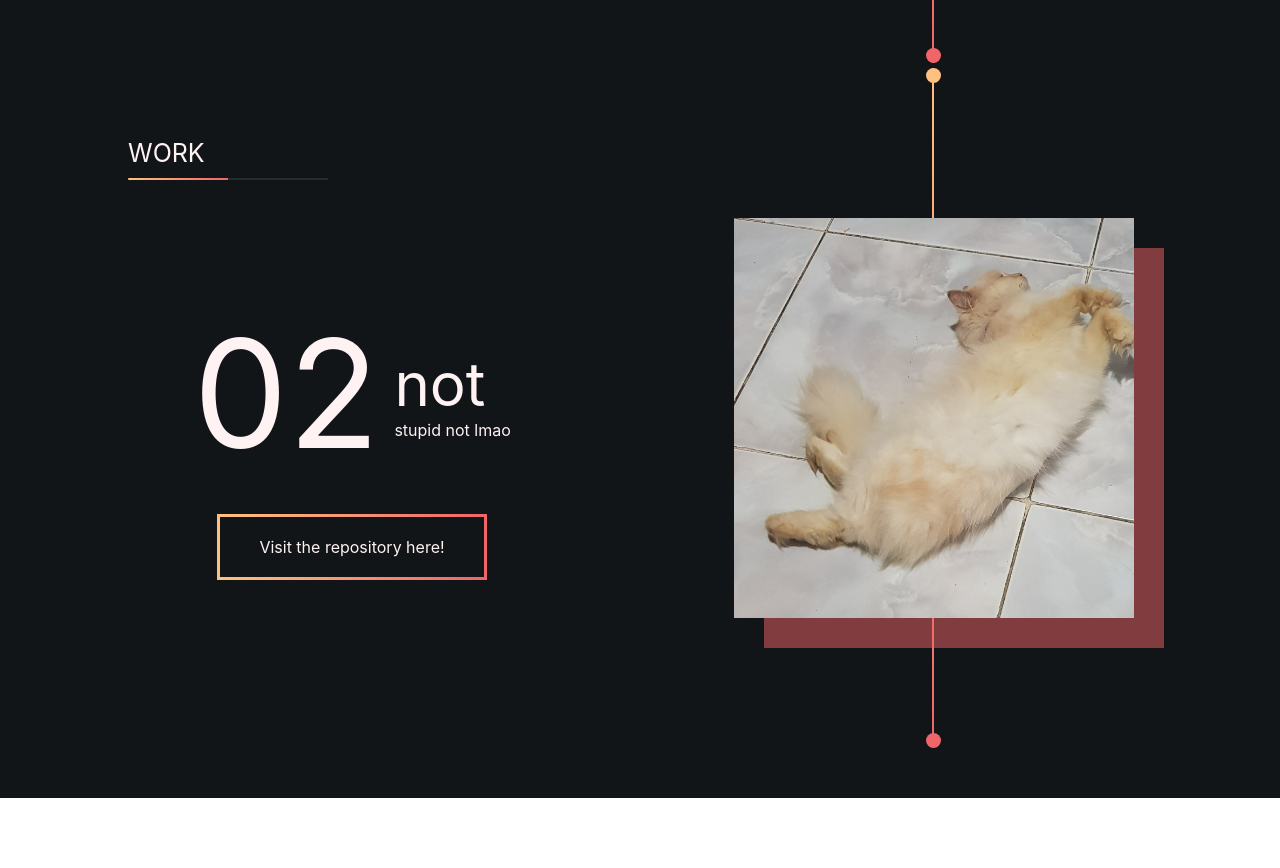
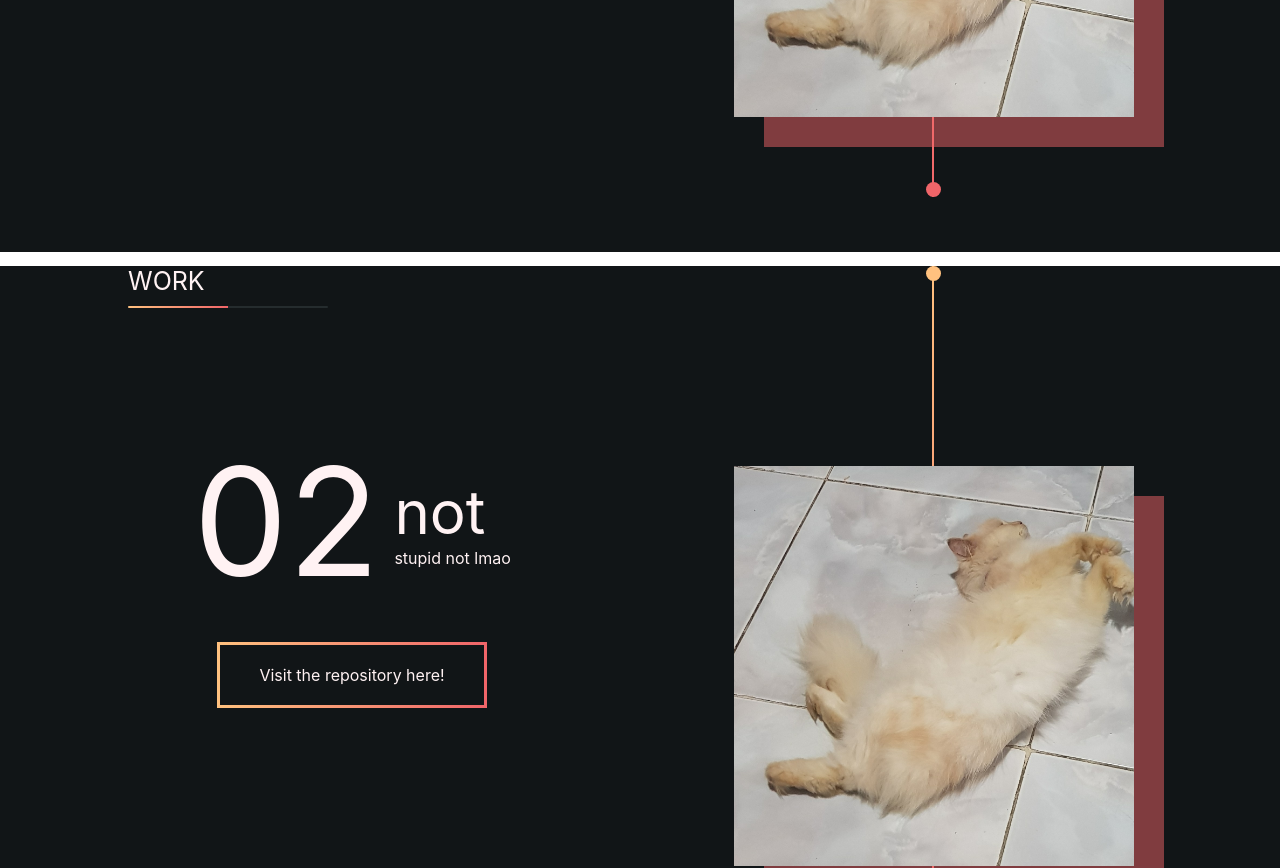
Before and after one commit to StrawbErika/Portfolio, a React (Create React App) app: page / in a window 1280 px wide. Shown: the part 1380-2248 px from the top of the page. Before the commit the page ends 2178 px from the top, so only its background shows below. Built offline with nearby package versions, Linux system fonts and the light colour scheme.

Commit message:
Pretty much fixed padding issues except there is a prevalent white strip seen

```diff
--- a/src/App.js
+++ b/src/App.js
@@ -7,7 +7,6 @@ function App() {
   return (
     <div className={styles.app}>
       <WelcomePage />
-      <div className={styles.arrowDown}></div>
       <WorkPage />
     </div>
   );
--- a/src/App.module.scss
+++ b/src/App.module.scss
@@ -5,16 +5,16 @@
   // min-width: 100vw;
 }
 
-.arrowDown {
-  position: absolute;
-  width: 0;
-  height: 0;
-  border-left: 40px solid transparent;
-  border-right: 40px solid transparent;
-  // border-top: 40px solid#ff7d81;
+// .arrowDown {
+//   position: absolute;
+//   width: 0;
+//   height: 0;
+//   border-left: 40px solid transparent;
+//   border-right: 40px solid transparent;
+//   // border-top: 40px solid#ff7d81;
 
-  border-top: 40px solid#f06569;
-  left: calc(50vw - 40px);
-  // box-shadow: 0px 60px 42px 0px rgba(20, 14, 15, 0.35);
-  padding-top: 5%;
-}
+//   border-top: 40px solid#f06569;
+//   left: calc(50vw - 40px);
+//   // box-shadow: 0px 60px 42px 0px rgba(20, 14, 15, 0.35);
+//   padding-top: 5%;
+// }
--- a/src/Pages/WelcomePage/index.js
+++ b/src/Pages/WelcomePage/index.js
@@ -6,6 +6,7 @@ import { yieldExpression } from "@babel/types";
 export function WelcomePage() {
   return (
     <div className={styles.page}>
+      <div className={styles.pageContent}>
         <div className={styles.navBar}>
           <p> WORK</p>
           {/* <p> ART</p> */}
@@ -22,7 +23,8 @@ export function WelcomePage() {
           {/* <div className={styles.darkerHalf}></div> */}
           <MouseScroll />
         </div>
-      {/* <div className={styles.arrowDown}></div> */}
+      </div>
+      <div className={styles.arrowDown}></div>
     </div>
   );
 }
--- a/src/Pages/WelcomePage/style.module.scss
+++ b/src/Pages/WelcomePage/style.module.scss
@@ -1,4 +1,6 @@
 .page {
+  padding-bottom: 5%;
+  .pageContent {
     .welcome {
       text-align: center;
       // background: linear-gradient(
@@ -57,3 +59,17 @@
       }
     }
   }
+  .arrowDown {
+    position: absolute;
+    width: 0;
+    height: 0;
+    border-left: 40px solid transparent;
+    border-right: 40px solid transparent;
+    // border-top: 40px solid#ff7d81;
+
+    border-top: 40px solid#f06569;
+    left: calc(50vw - 40px);
+    // box-shadow: 0px 60px 42px 0px rgba(20, 14, 15, 0.35);
+    padding-top: 5%;
+  }
+}
--- a/src/Pages/WorkPage/Project/index.js
+++ b/src/Pages/WorkPage/Project/index.js
@@ -7,21 +7,14 @@ export function Project({
   Picture,
   Count,
   Percent,
-  Height,
-  Width
+  PageId
 }) {
-  console.log(Percent);
-  console.log(Height);
-  console.log(Width);
   return (
-    <div className={styles.project}>
+    <div id={PageId} className={styles.project}>
       <div className={styles.pictureContainer}>
         <div className={styles.vl}>
           <div className={styles.circleTop}> </div>
-          <div
-            className={styles.picture}
-            styles={{ height: Height / 100, width: Width / 100 }}
-          >
+          <div className={styles.picture}>
             <img
               src={Picture}
               style={{
--- a/src/Pages/WorkPage/Project/style.module.scss
+++ b/src/Pages/WorkPage/Project/style.module.scss
@@ -1,7 +1,9 @@
 .project {
   background-color: #111517;
   position: relative;
+  padding-bottom: 5%;
   height: calc(95vh - 100px);
+  // padding-top: calc(10% - 35px);
   // height: 95%;
   .workCount {
     background-color: #111517;
@@ -54,8 +56,9 @@
     }
   }
   .pictureContainer {
+    top: 0;
     .vl {
-      top: -70px;
+      // top: -35px;
       position: absolute;
       background: linear-gradient(
         to bottom,
@@ -71,7 +74,7 @@
         position: absolute;
         height: 400px;
         width: 400px;
-        top: 150px;
+        top: 200px;
         right: -200px;
         z-index: 100;
         object-fit: contain;
@@ -85,7 +88,7 @@
         background-color: rgba(240, 101, 105, 1);
         opacity: 0.5;
         position: absolute;
-        top: 180px;
+        top: 230px;
         right: -230px;
         height: 400px;
         width: 400px;
--- a/src/Pages/WorkPage/index.js
+++ b/src/Pages/WorkPage/index.js
@@ -5,7 +5,7 @@ import project1 from "./../../Assets/Images/minkSquare.jpg";
 
 export function WorkPage() {
   return (
-    <div id="works" className={styles.work}>
+    <div className={styles.work}>
       <Project
         Title={"SINING"}
         Description={"stupid SP lmao"}
@@ -19,6 +19,7 @@ export function WorkPage() {
         Count={"02"}
         Percent={"50%"}
         Picture={project1}
+        PageId={"works"}
       />
     </div>
   );
```
Lines whose indentation alone changed are shown as unchanged.
